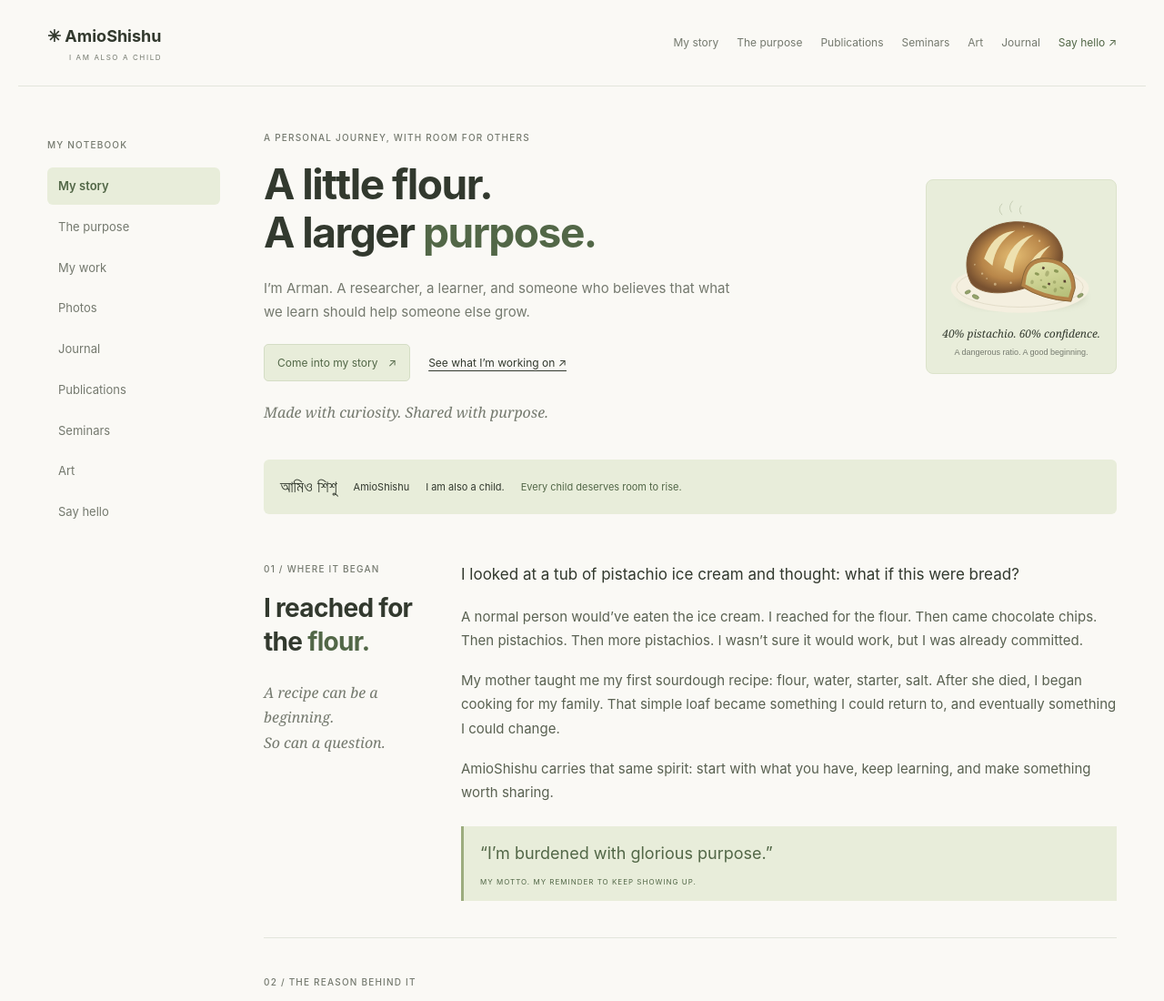
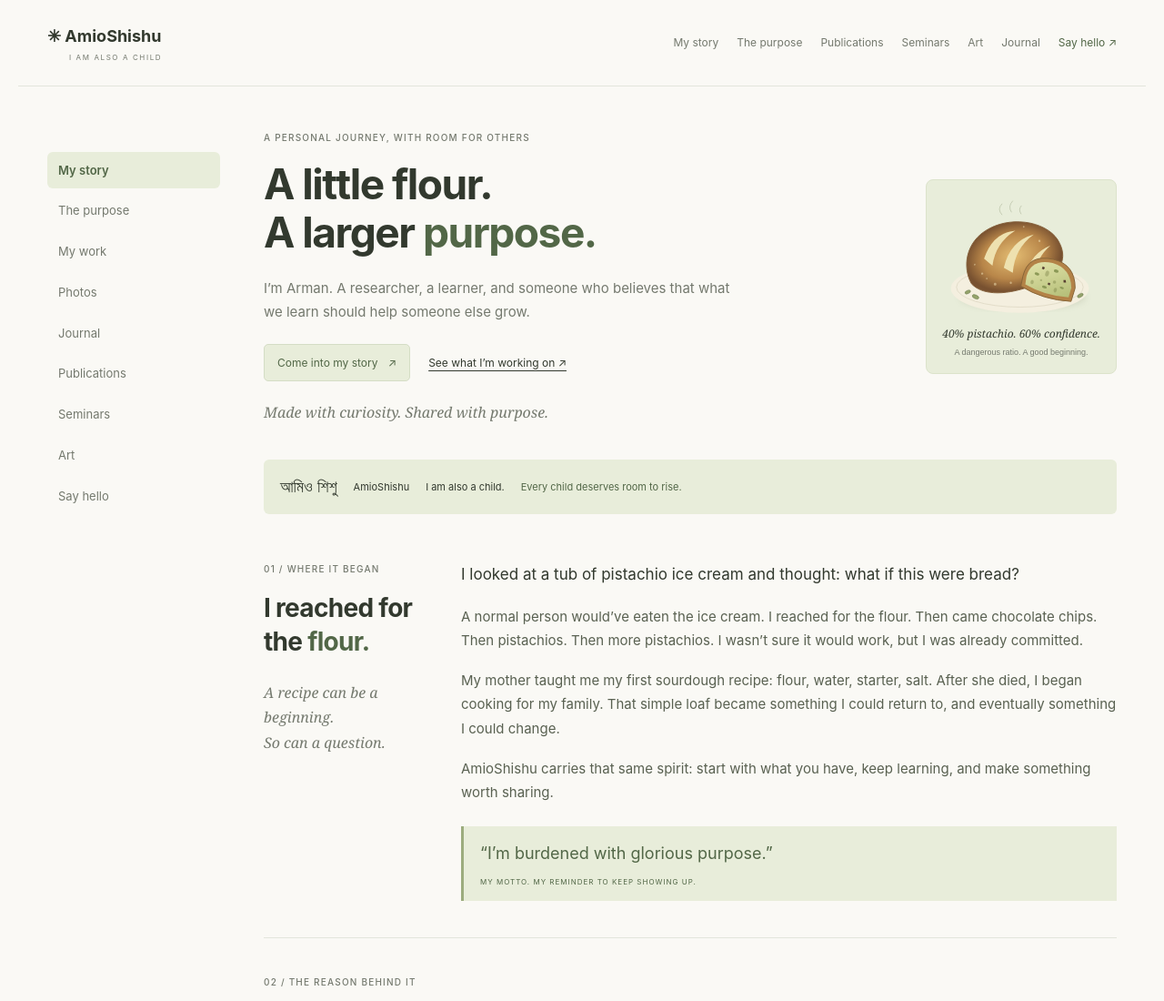
Before and after one commit to armanxer/AmioShishu, a plain HTML site: page index.html in a window 1280 px wide. Shown: the top 1100 px of the page at 91% size. Drawn offline with Linux system fonts and the light colour scheme.

Commit message:
removed notebook
removed the wording my notebook

```diff
--- a/index.html
+++ b/index.html
@@ -32,7 +32,7 @@
 <div class="notebook-layout">
 <!-- Sidebar links follow your custom sections in content.js. -->
 <aside class="page-sidebar" aria-label="Page contents">
-<p class="eyebrow">MY NOTEBOOK</p>
+<p class="eyebrow"></p>
 <nav id="section-nav" aria-label="Notebook sections"></nav>
 </aside>
 <main id="main">
```
